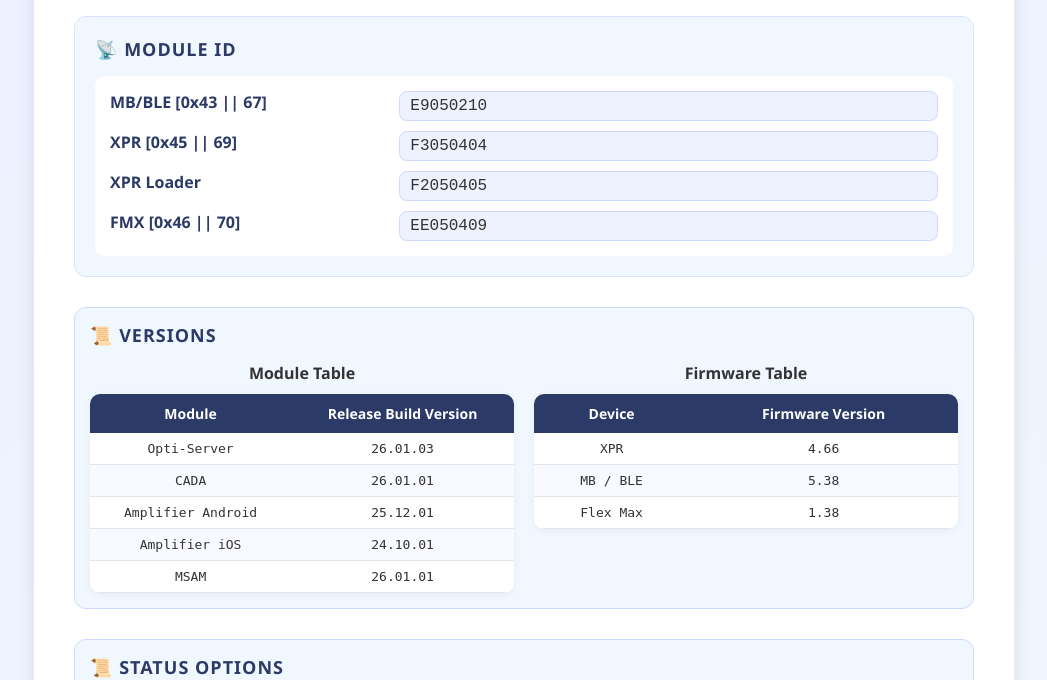
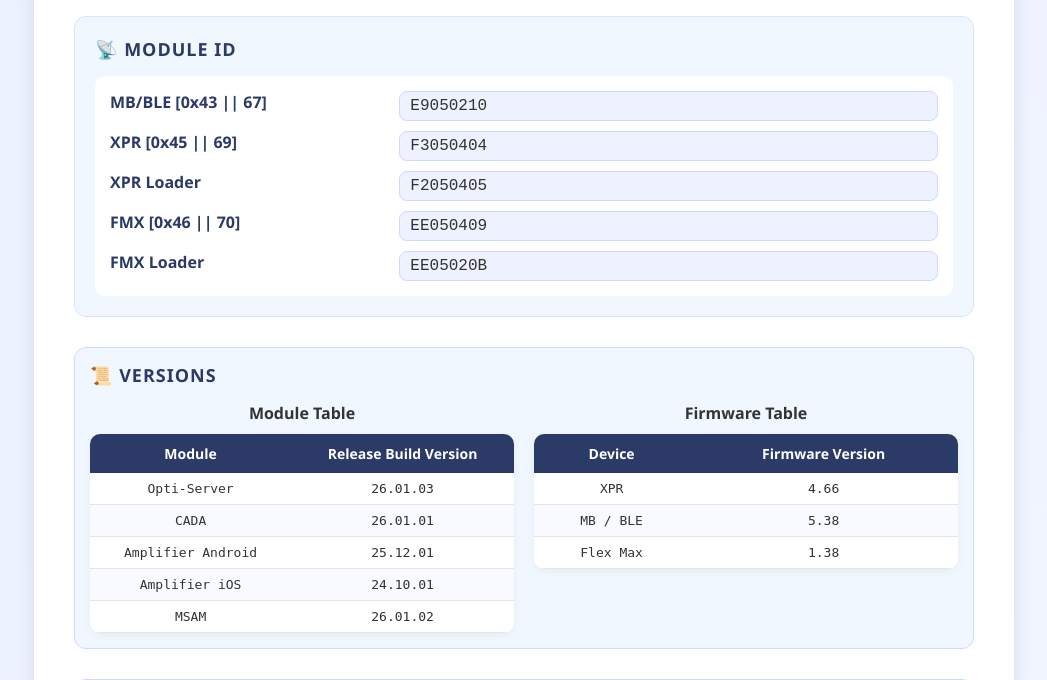
Before and after one commit to VenkataSuresh7989/fuota, a Flask app: page / in a window 1280 px wide. Shown: the part 1018-1698 px from the top of the page, without its empty margins (116-1163 px from the left). Run offline with Flask 3, Linux system fonts and the light colour scheme.

Commit message:
MSAM Versions updated.

```diff
--- a/templates/index.html
+++ b/templates/index.html
@@ -76,6 +76,8 @@
         <div class="module-value">F2050405</div>
         <div class="module-label">FMX [0x46 || 70]</div>
         <div class="module-value">EE050409</div>
+        <div class="module-label">FMX Loader</div>
+        <div class="module-value">EE05020B</div>
       </div>
     </div>
 
@@ -112,7 +114,7 @@
               </tr>
               <tr>
                 <td>MSAM</td>
-                <td>26.01.01</td>
+                <td>26.01.02</td>
               </tr>
             </tbody>
           </table>
```
